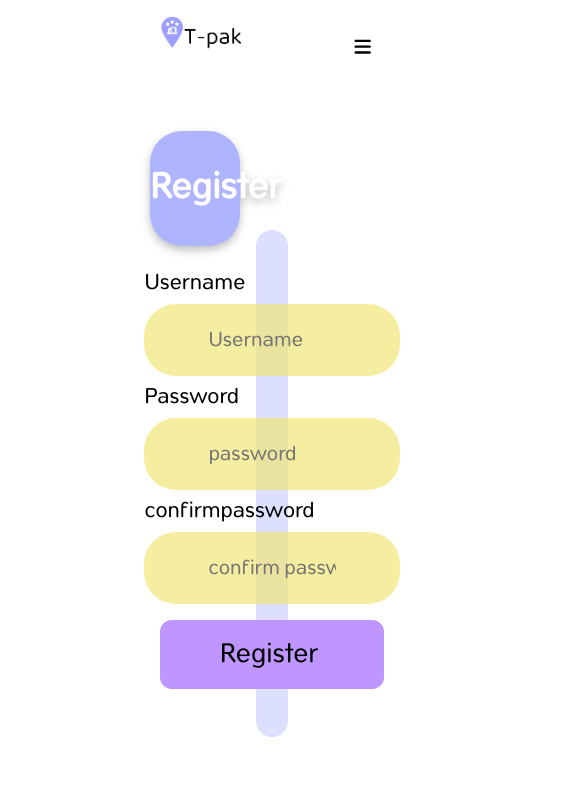
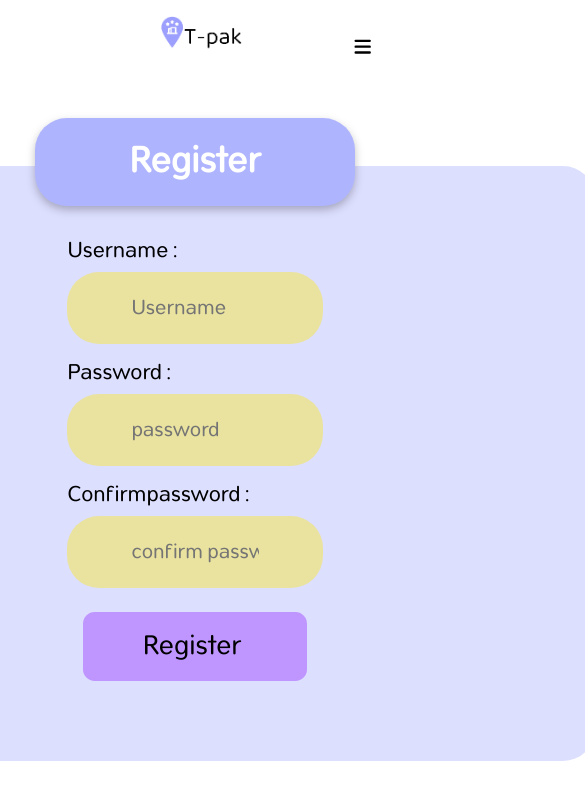
Before and after one commit to mossZmossZ/t-pak, a React (Create React App) app in the folder client/: page /signup in a window 390 px wide. Shown: the top 800 px of the page, 585 px wide, since content can reach past the window. Built offline with nearby package versions, Linux system fonts and the light colour scheme.

Commit message:
responsive

```diff
--- a/client/src/components/navbar.css
+++ b/client/src/components/navbar.css
@@ -13,6 +13,7 @@ body{
 .navcontainer img{
     padding: 1rem 0vw 0vw 1rem;
     width:9rem;
+    display: flex;
 }
 .navcontainer{
     display: flex;
@@ -38,6 +39,7 @@ nav a{
     height: 100%;
     padding:.25rem;
     align-items: center;
+    transition:  0.3s ease-in;
 
 
 }
@@ -50,10 +52,6 @@ nav a{
     align-items: center;
     transition:  0.3s ease-out;
 }
-.ho:hover{
-    color: #DDDFFF;
-
-}
 #signup{
     font-size: 1.2rem;
 }
@@ -65,12 +63,10 @@ nav a{
     padding:0vw 1rem;
     cursor: pointer;
 }
-.userprofile:hover{
-    background-color: #DDDFFF;
 
-}
 .userprofile a:hover{
-    color:black
+    color: #AFB4ff;
+
 }
 
 .logout{
@@ -79,6 +75,10 @@ nav a{
     font-size: 1.2rem;
     text-shadow: 0px 4px 4px rgba(0, 0, 0, 0.25);
     cursor: pointer;
+    transition:  0.3s ease-in;
+}
+.logout:hover{
+    color: #AFB4ff;
 }
 
 nav a:hover,a:focus {
@@ -96,8 +96,59 @@ nav a:hover,a:focus {
 .nav-toggle{
     font-size: 6vw;
 }
+@media all and (max-width : 1085px){
+    #signup{
+        font-size: 0;
+        transition:  0.3s ease-out;
+        text-indent:100%;
+        white-space: nowrap;
+        overflow: hidden;
+        margin: 0 0rem;
+        padding: 0;
+    }
+    #User{
+        font-size: 0;
+        transition:  0.3s ease-out;
+    }
+    #user-icon{
+        font-size: 1.5rem;
+    }
+    .logout{
+        font-size: 0;
+    }
+    #logout{
+        text-indent:100%;
+        white-space: nowrap;
+        overflow: hidden;
+        font-size: 1.5rem;
+        margin-left: 2rem;
+    }
 
-@media all and (max-width : 720px){
+}
+@media all and (max-width : 960px){
+    #login{
+        text-indent:100%;
+        white-space: nowrap;
+        overflow: hidden;
+        font-size: 0;
+        transition:  0.3s ease-out;
+    }
+    #user-icon{
+        font-size: 1.5rem;
+    }
+    .userprofile{
+        margin: 0 0rem;
+        padding: 0;
+
+    }
+    .login-tab1{
+        transition:  0.3s ease-out;
+        border: none;
+        margin: 0;
+    }
+
+}
+@media all and (max-width : 840px){
     .navcontainer{
         flex-direction:column;
         align-items: flex-start;
@@ -174,6 +225,3 @@ nav a:hover,a:focus {
 
 
 }
-@media all and (min-width : 1420px){
-
-}
--- a/client/src/components/navbar.js
+++ b/client/src/components/navbar.js
@@ -49,21 +49,23 @@ const Navbar=({history})=>{
                             </div>
 
                             <div className="userprofile">
-                                <Link to ="/signup" id="signup" onClick={closeMobileMenu}>SIGNUP</Link>
+                                <Link to ="/signup" id="signup" onClick={closeMobileMenu}>
+                                    &nbsp;SIGNUP
+                                </Link>
                             </div>
                         </div>
                     )}
                     {getUser() &&(
                         <div className="login-tab1">
                             <div className="userprofile">
-                                <Link to ="/Userprofile" className="User" onClick={closeMobileMenu}>
+                                <Link to ="/Userprofile" id="User" onClick={closeMobileMenu}>
                                     <FaUserAlt id="user-icon"/>
                                     &nbsp; : {userid}
                                 </Link>
                             </div>
                             <div className="userprofile">
                                 <button className="logout" onClick={()=>{logoutbutton();}}>
-                                    <IoLogOut />
+                                    <IoLogOut id='logout'/>
                                     &nbsp;LOGOUT
                                 </button>
                             </div>
--- a/client/src/pages/Formcomponents/LoginComponent.js
+++ b/client/src/pages/Formcomponents/LoginComponent.js
@@ -37,10 +37,13 @@ const LoginComponent=(props)=>{
         getUser() && props.history.push("/")
     },[])
     return(
-        <div >
+        <div>
+            <div className="head-container">
                 <div className="head">
                     <h1>Login</h1>
                 </div>
+            </div>
+            <div className="container">
                 <div className="form_container">
                     <form onSubmit={submitForm}>
                         <div className="form-group">
@@ -65,6 +68,7 @@ const LoginComponent=(props)=>{
 
                 </div>
             </div>
+    </div>
 );
 }
 export default withRouter(LoginComponent);
--- a/client/src/pages/Formcomponents/login.css
+++ b/client/src/pages/Formcomponents/login.css
@@ -1,10 +1,19 @@
+.container{
+    display: flex;
+    justify-content: center;
+}
+.head-container{
+    position: relative;
+    display:flex;
+    justify-content: center;
+    z-index: 1;
+}
 .head{
+    display:flex;
+    align-items: center;
+    justify-content: center;
     color: white;
-    margin: 0 auto;
-    position: relative;
-    justify-content: space-around;
-    width: 25%;
-    display:flex;
+    width: 40%;
     border-radius: 2rem;
     background-color: #AFB4ff;
     filter: drop-shadow(0px 4px 4px rgba(0, 0, 0, 0.25));
@@ -12,25 +21,25 @@
     animation:movedown 0.7s linear 1;
     animation-delay: 0ms;
     animation-fill-mode: forwards;
-    z-index: 1;
+}
+.head h1{
+    margin:0.5rem 0;
 }
 .form_container{
-    height: 63%;
-    display: flex;
+    display:flex;
     justify-content: center;
-    text-align: start;
-    display:flex;
-    align-items: center;
-    justify-content: center;
-    margin:-1rem 15rem 0;
-    padding: 2rem 1rem;
+    width: 100%;
+    margin-top: -2.5rem;
+    padding: 4rem 17rem;
     background-color:#DDDFFF;
     border-radius: 2rem;
     visibility: hidden;
     animation:movedown 0.5s linear 1;
     animation-delay: 0ms;
     animation-fill-mode: forwards;
-
+}
+.form-group{
+    width: 100%;
 }
 label{
     display: flex;
@@ -44,11 +53,13 @@ label{
 }
 input[type="text"],input[type="password"] ,textarea ,input[type="numberic"],input[type="tel"]{
     padding: 1rem 4rem;
+    display: flex;
     border-radius: 2rem;
     border:0;
     background-color : rgba(241, 228, 113, 0.67);
     width: 100%;
     font-size: large;
+    margin-bottom: 0.5rem;
   }
 input[type="submit"] {
     font-size: x-large;
@@ -80,7 +91,7 @@ input[type="submit"] {
     justify-content: center;
     align-items: center;
     text-align: center;
-    font-size: 1.2rem;
+    font-size: 1.1rem;
 }
 input,.sign{
     visibility: hidden;
--- a/client/src/pages/Home.js
+++ b/client/src/pages/Home.js
@@ -33,8 +33,10 @@ const Selects = () => {
                 <p>T-pak เป็นได้มากกว่าที่พัก ในเว็ปนี้ .</p>
                 <p>หา หอพัก , คอนโด, และ รูมเมท !</p>
             </div>
-            <div className="home-head">
-                <p>ค้นหาจาก</p><Selects/>
+            <div className="head-container">
+                <div className="head">
+                    <h1>ค้นหาจาก</h1><Selects/>
+                </div>
             </div>
             <div className="main">
                 <div className="btn-container1">
--- a/client/src/pages/Kmutnb/kmutnb_location.css
+++ b/client/src/pages/Kmutnb/kmutnb_location.css
@@ -78,9 +78,11 @@
 .edit{
     display: flex;
     justify-content: center;
+
 }
 .imagedit{
-    border-radius: 3vw;
+    padding-right:5rem;
+
 }
 @media all and (max-width : 720px){
     .row{
--- a/client/src/pages/Kmutnb/kmutnb_location_create.js
+++ b/client/src/pages/Kmutnb/kmutnb_location_create.js
@@ -115,9 +115,14 @@ const KmutnbLocationCreate=(props)=>{
         })
     }*/
     return(
-        <div className="form_container">
-            <div>
-                <h1>ประกาศขายหอพัก ใกล้ พระนครเหนือ</h1>
+    <div>
+        <div className="head-container">
+                <div className="head">
+                    <h1>ประกาศขายหอพัก</h1>
+                </div>
+            </div>
+        <div className="container">
+            <div className="form_container">
                 <form onSubmit={changeOnClick} encType="multipart/form-data">
                     <div className="form-group">
                         <label>ชื่อหอพัก</label>
@@ -161,6 +166,7 @@ const KmutnbLocationCreate=(props)=>{
                 </form>
             </div>
         </div>
+    </div>
     );
 }
 
--- a/client/src/pages/Kmutnb/kmutnb_roomate.js
+++ b/client/src/pages/Kmutnb/kmutnb_roomate.js
@@ -1,3 +1,4 @@
+import {Link,withRouter} from "react-router-dom"
 const Kmutnbroomate=()=>{
     return (
         <div>
--- a/client/src/pages/Signup.js
+++ b/client/src/pages/Signup.js
@@ -39,26 +39,28 @@ const RegisterComponent=(props)=>{
         getUser() && props.history.push("/")
     },[])
     return(
-        <div className="form_container-signup">
-            <div className="head">
-                <h1>Register</h1>
+        <div>
+            <div className="head-container">
+                <div className="head">
+                    <h1>Register</h1>
+                </div>
             </div>
                 <div className="form_container">
                     <form onSubmit={submitForm}>
                         <div className="form-group-signup">
-                            <label>Username </label>
+                            <label>Username :</label>
                             <div className="input">
                                 <input type="text" placeholder='Username'classname="form-control" value={ID} onChange={inputValue("ID")}/>
                             </div>
                         </div>
                         <div className="form-group-signup">
-                            <label>Password </label>
+                            <label>Password :</label>
                             <div className="input">
                                 <input type="password" placeholder='password'classname="form-control" value={password} onChange={inputValue("password")}/>
                             </div>
                         </div>
                         <div className="form-group-signup">
-                            <label>confirmpassword </label>
+                            <label>Confirmpassword :</label>
                             <div className="input">
                                 <input type="password" placeholder='confirm password'classname="form-control"  value={confirmpassword} onChange={inputValue("confirmpassword")}/>
                             </div>
```
Also changed, not shown: client/src/pages/Formcomponents/EditKmutnblocation.js (+9 -1 lines), client/public/uploads/facebook_icon-icons.com_59205.png (added). Lines whose indentation alone changed are shown as unchanged.
